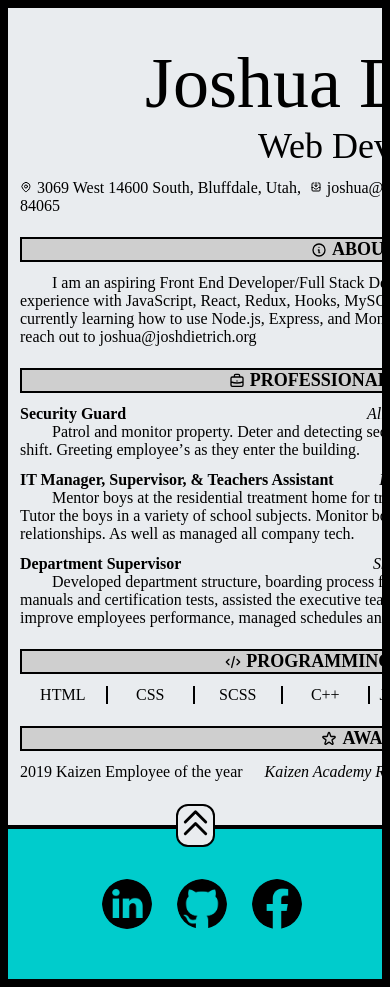
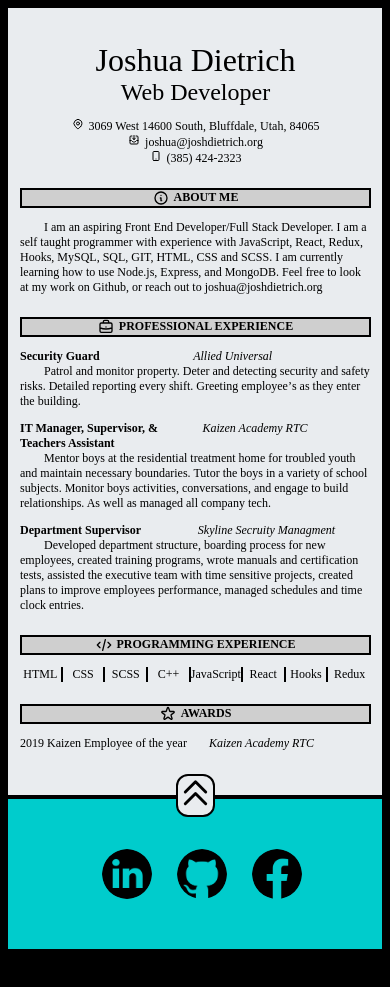
Before and after one commit to jdietrich11/portfolio, a React (Create React App) app: page /resume in a window 390 px wide. After the commit the page ends 957 px from the top, so only its background shows below. Built offline with nearby package versions, Linux system fonts and the light colour scheme; a web font is replaced by a local one.

Commit message:
updated styling

```diff
--- a/src/components/about/about.styles.scss
+++ b/src/components/about/about.styles.scss
@@ -67,3 +67,14 @@
     margin-bottom: 84px;
   }
 }
+
+@media (max-width: 650px) {
+  .about-container {
+    display: flex;
+    flex-direction: column;
+  }
+  .sidename {
+    transform: none;
+    font-size: 3rem;
+  }
+}
--- a/src/components/contact-me/contact-me.scss
+++ b/src/components/contact-me/contact-me.scss
@@ -10,6 +10,11 @@
   grid-template-columns: 50% 50%;
   grid-template-rows: 1fr 1fr 5fr 2fr;
   row-gap: 6px;
+
+  .name,
+  .email {
+    width: 49%;
+  }
 }
 .input {
   background-color: #495057;
@@ -25,10 +30,6 @@
   grid-column: 1 /-1;
   display: flex;
   justify-content: space-between;
-}
-.name,
-.email {
-  width: 49%;
 }
 .subject {
   grid-column: 1 / -1;
--- a/src/components/project-card/project-card.media.scss
+++ b/src/components/project-card/project-card.media.scss
@@ -1,16 +1,18 @@
 @media (max-width: 600px) {
   .card {
-    width: 90vw;
+    width: 88vw;
     opacity: 100%;
-    height: 90%;
+    height: 95%;
     border-radius: 22px;
+    margin-left: 5px;
 
     overflow-y: hidden;
+    overflow: hidden;
     .title {
       margin-top: 24px;
       font-size: 32px;
       border-radius: 22px;
-      width: auto;
+      width: 90%;
       margin-left: 50%;
       transform: translateX(-50%);
     }
--- a/src/components/projects/projects.media.scss
+++ b/src/components/projects/projects.media.scss
@@ -25,12 +25,13 @@
     gap: 0;
     margin: auto;
     grid-template-columns: repeat(3, 33vw);
+    place-items: center;
     .button {
       margin: 0;
     }
   }
   .project-container {
-    width: 90vw;
+    width: 93vw;
     overflow-x: scroll;
     justify-content: left;
 
--- a/src/pages/resume/resume.styles.scss
+++ b/src/pages/resume/resume.styles.scss
@@ -15,8 +15,12 @@
 }
 .about-info {
   display: flex;
-  justify-content: space-between;
-  align-content: center;
+  justify-content: space-evenly;
+  align-items: center;
+  .email,
+  .name {
+    width: max-content;
+  }
 }
 .section-title {
   font-weight: bold;
@@ -97,3 +101,31 @@
     transition: transform 3s ease;
   }
 }
+
+@media (max-width: 650px) {
+  .resume {
+    width: 90vw;
+
+    * {
+      font-size: 0.75rem;
+    }
+    .about-info {
+      display: flex;
+      flex-direction: column;
+    }
+  }
+  .my-name {
+    font-size: 2rem;
+  }
+  .my-title {
+    font-size: 1.5rem;
+  }
+  .section-info {
+    font-size: 0.75rem;
+  }
+  .job-description,
+  .job-title,
+  .company {
+    font-size: 0.75rem;
+  }
+}
```
